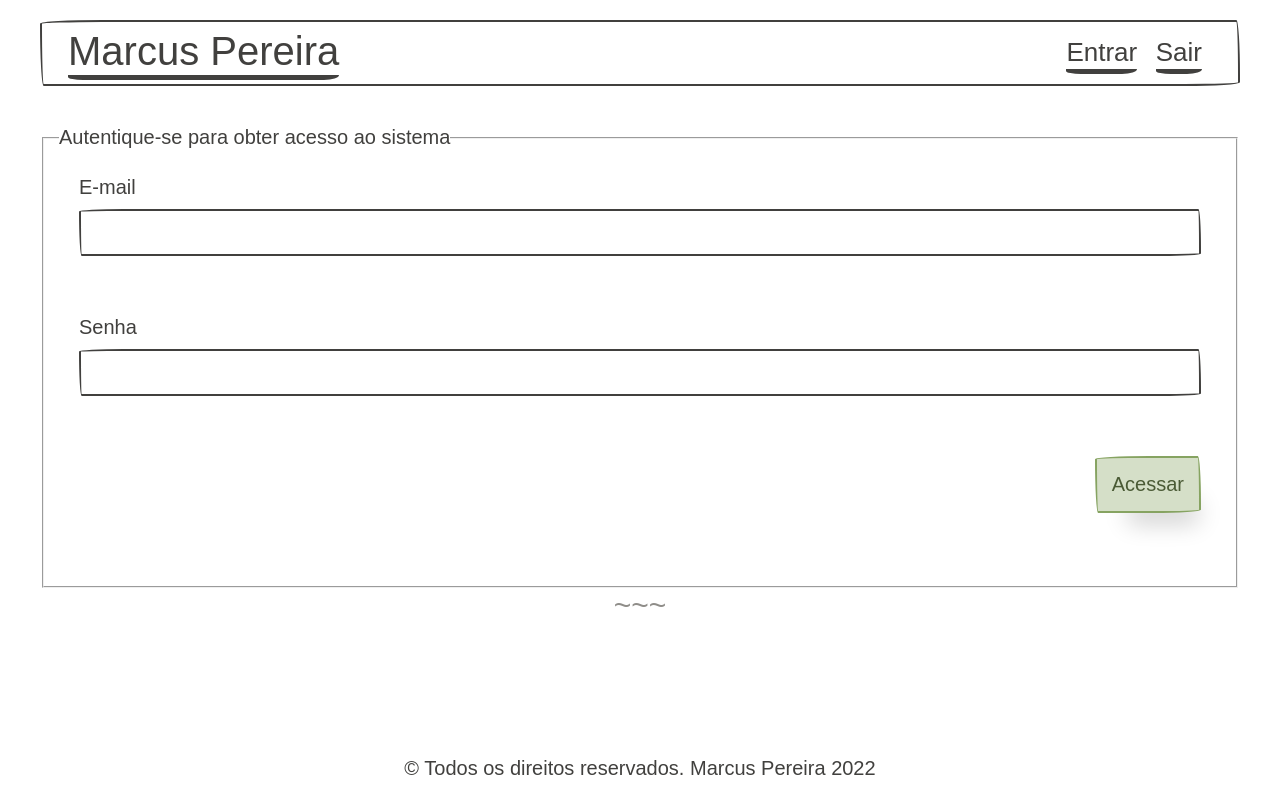
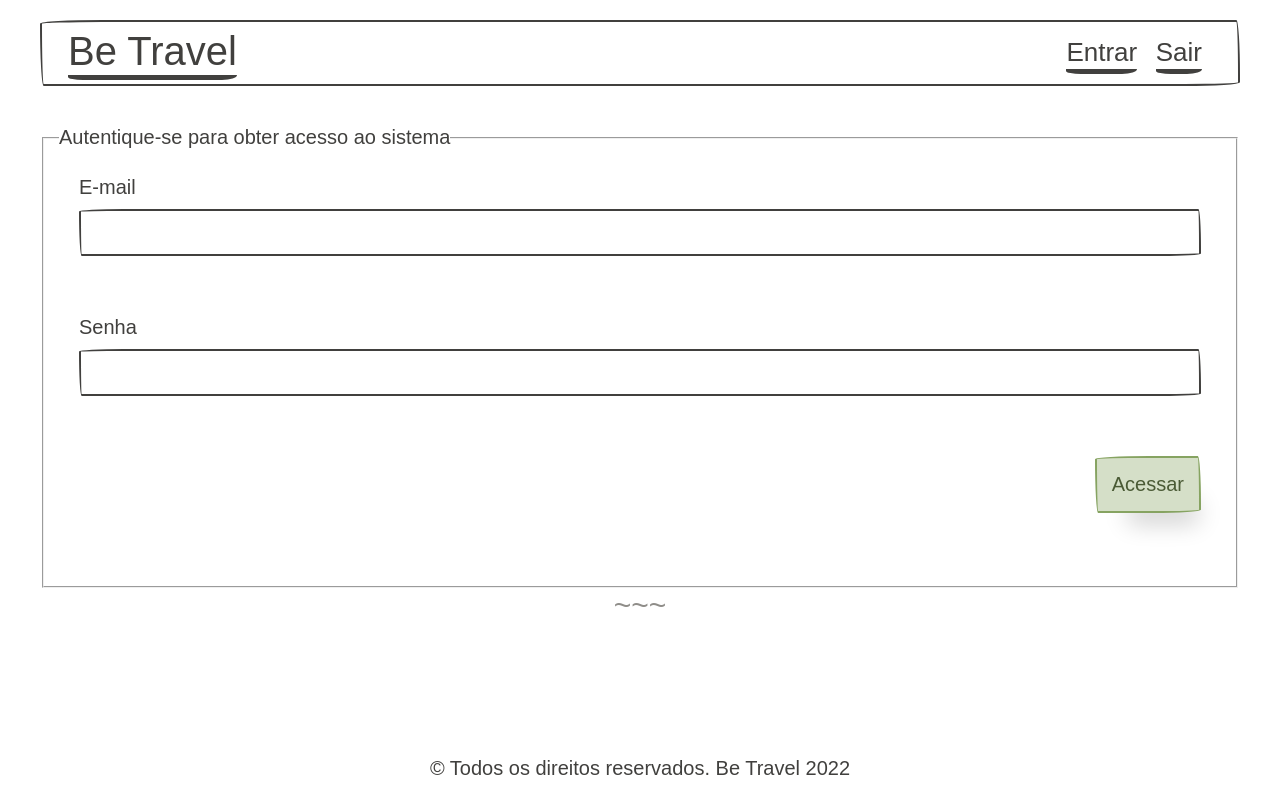
Before and after one commit to marcuxyz/betravel-theme, a plain HTML site: page signin.html in a window 1280 px wide. Drawn offline with nearby package versions, Linux system fonts and the light colour scheme; a web font is replaced by a local one.

Commit message:
Refatorando título da aplicação

```diff
--- a/signin.html
+++ b/signin.html
@@ -5,7 +5,7 @@
   <meta charset="UTF-8">
   <meta http-equiv="X-UA-Compatible" content="IE=edge">
   <meta name="viewport" content="width=device-width, initial-scale=1.0">
-  <title>Marcus Pereira - Uma viagem a Indonesia</title>
+  <title>Be Travel - Entrar</title>
   <link rel="stylesheet" href="https://unpkg.com/papercss@1.8.3/dist/paper.min.css">
   <link rel="stylesheet" href="/assets/custom.css">
 </head>
@@ -13,7 +13,7 @@
 <body>
   <nav class="border container container-lg split-nav margin-top">
     <div class="nav-brand">
-      <h3><a href="/">Marcus Pereira</a></h3>
+      <h3><a href="/">Be Travel</a></h3>
     </div>
     <div class="collapsible">
       <input id="collapsible1" type="checkbox" name="collapsible1">
@@ -61,7 +61,7 @@
     </section>
   </main>
   <footer>
-    <p class="text-center">&COPY; Todos os direitos reservados. Marcus Pereira 2022</p>
+    <p class="text-center">&COPY; Todos os direitos reservados. Be Travel 2022</p>
   </footer>
 </body>
 
```
Also changed, not shown: index.html (+3 -3 lines), new-category.html (+3 -3 lines), new-post.html (+3 -3 lines), post.html (+3 -3 lines).
